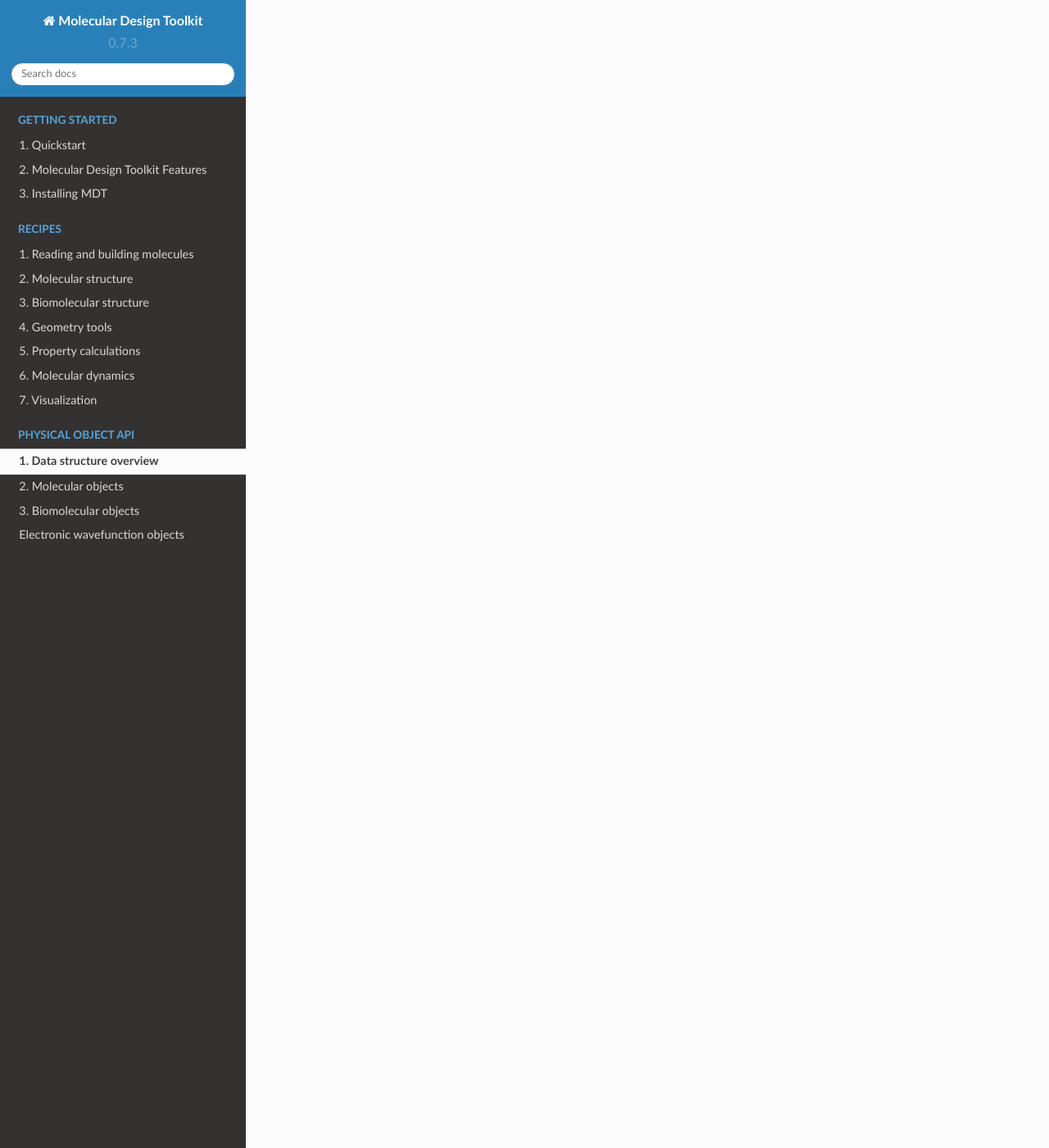
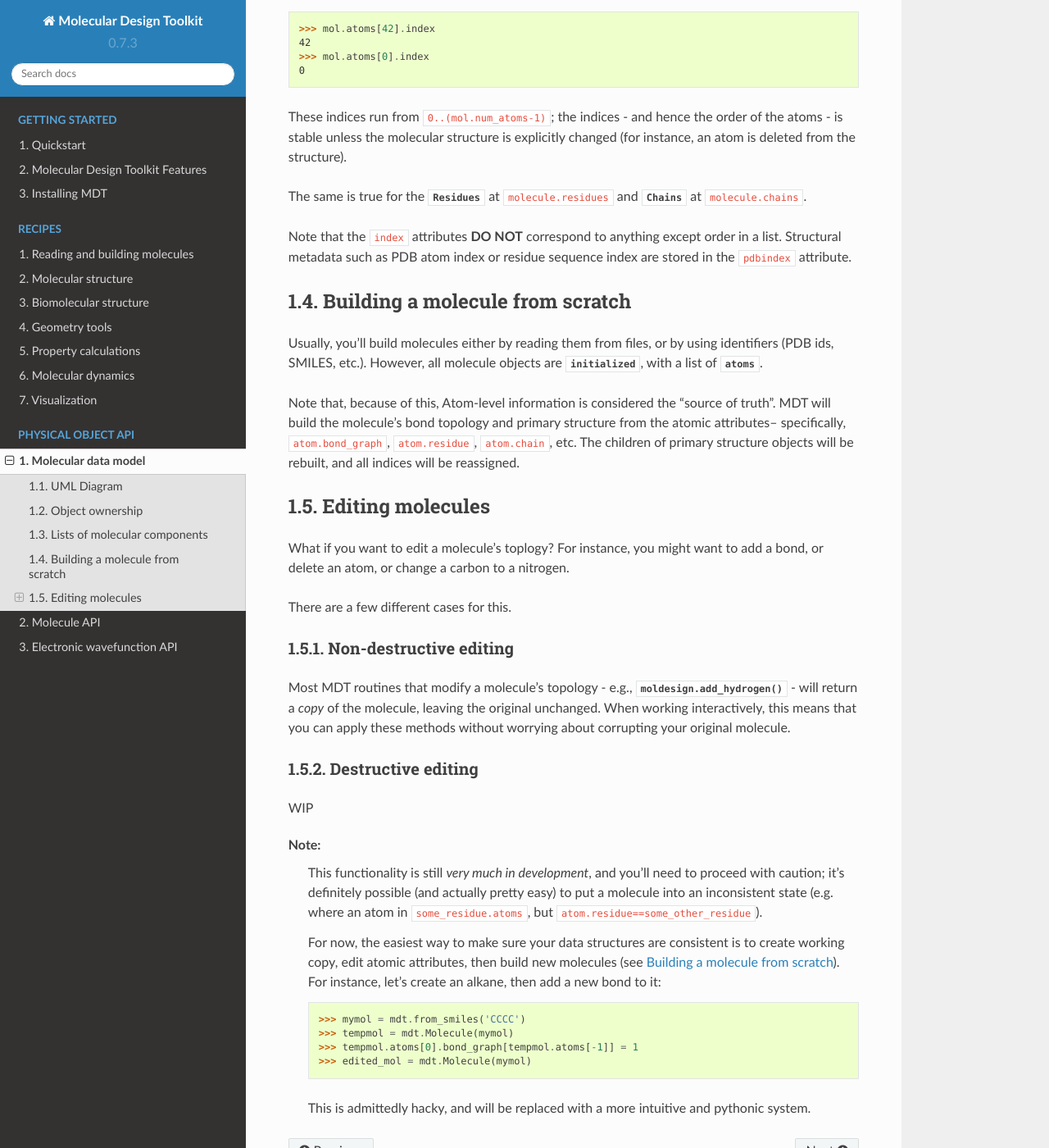
Before and after one commit to Autodesk/molecular-design-toolkit, a Sphinx documentation site: the page built from docs/api/datastructures.rst, in a window 1280 px wide and 1400 px high, scrolled down 1491 px. Shown: the whole window at 82% size. Built offline with Sphinx 7.4.7 and the Read the Docs theme 2.0.0, drawn with Linux system fonts in a browser that asks for light colours; pages that are not in the unit, such as notebooks, are missing from menus; some of the changed text lies outside the part shown.

Commit message:
Add apidoc replacement

```diff
--- a/docs/api/datastructures.rst
+++ b/docs/api/datastructures.rst
@@ -1,5 +1,73 @@
-=======================
-Data structure overview
+====================
+Molecular data model
+====================
+
+UML Diagram
+-----------
+
+This diagram shows relationships between the major classes that have straightforward
+"physical" counterparts. Note that this is a high-level view, and many details are omitted for clarity.
+
+.. image:: /img/data.png
+
+Object ownership
+----------------
+
+:class:`Molecules <moldesign.Molecule>` are composed of many both "physical" objects, including ``Atoms``, ``Residues``, etc.; and computational objects such as ``EnergyModels``, ``Integrators``, etc.
+
+Any object that is "owned" by a specific molecule will contain a reference to the molecule at ``object.molecule`` (e.g., ``atom.molecule``, ``residue.molecule``, ``energy_model.molecule``).
+
+
+Lists of molecular components
+-----------------------------
+
+All molecules contain a list of atoms at ``mol.atoms``. Each atom in this list stores its list index for easy retrieval:
+
+   >>> mol.atoms[42].index
+   42
+   >>> mol.atoms[0].index
+   0
+
+These indices run from ``0..(mol.num_atoms-1)``; the indices - and hence the order of the atoms - is stable unless the molecular structure is explicitly changed (for instance, an atom is deleted from the structure).
+
+The same is true for the :class:`Residues <moldesign.Residue>` at ``molecule.residues`` and :class:`Chains <moldesign.Chain>` at ``molecule.chains``.
+
+Note that the ``index`` attributes **DO NOT** correspond to anything except order in a list. Structural metadata such as PDB atom index or residue sequence index are stored in the ``pdbindex`` attribute.
+
+
+Building a molecule from scratch
+--------------------------------
+
+Usually, you'll build molecules either by reading them from files, or by using identifiers (PDB ids, SMILES, etc.). However, all molecule objects are  :meth:`initialized <moldesign.molecules.molecule.Molecule.__init__>`, with a list of :class:`atoms <moldesign.Atom>`.
+
+Note that, because of this, Atom-level information is considered the "source of truth". MDT will build the molecule's bond topology and primary structure from the atomic attributes-- specifically, ``atom.bond_graph``, ``atom.residue``, ``atom.chain``, etc. The children of primary structure objects will be rebuilt, and all indices will be reassigned.
+
+
+Editing molecules
+-----------------
+
+What if you want to edit a molecule's toplogy? For instance, you might want to add a bond, or delete an atom, or change a carbon to a nitrogen.
+
+There are a few different cases for this.
+
+Non-destructive editing
 =======================
 
-.. image:: /img/data.png
+Most MDT routines that modify a molecule's topology - e.g., :meth:`moldesign.add_hydrogen` - will return a *copy* of the molecule, leaving the original unchanged. When working interactively, this means that you can apply these methods without worrying about corrupting your original molecule.
+
+Destructive editing
+===================
+
+WIP
+
+Note:
+   This functionality is still *very much in development*, and you'll need to proceed with caution; it's definitely possible (and actually pretty easy) to put a molecule into an inconsistent state (e.g. where an atom in ``some_residue.atoms``, but ``atom.residue==some_other_residue``).
+
+   For now, the easiest way to make sure your data structures are consistent is to create working copy, edit atomic attributes, then build new molecules (see  `Building a molecule from scratch`_). For instance, let's create an alkane, then add a new bond to it:
+
+     >>> mymol = mdt.from_smiles('CCCC')
+     >>> tempmol = mdt.Molecule(mymol)
+     >>> tempmol.atoms[0].bond_graph[tempmol.atoms[-1]] = 1
+     >>> edited_mol = mdt.Molecule(mymol)
+
+   This is admittedly hacky, and will be replaced with a more intuitive and pythonic system.
--- /dev/null
+++ b/docs/generate_package_api.py
@@ -0,0 +1,157 @@
+#!/usr/bin/env python
+""" Auto-generate rst files for the MDT API.
+
+This is more or less our customized replacement for sphinx-apidoc. The goal here is to
+organize the auto-generated API documentation in a more user-focused way - to clearly group
+the classes and functions exposed by various parts of the MDT *runtime* API.
+"""
+import os
+import types
+import collections
+
+SubMod = collections.namedtuple('MDTSubModule', 'modname name toplevel')
+
+SUBMODULES = [SubMod('geom', 'Geometry', True),
+              SubMod('widgets', 'Widgets', False),
+              SubMod('tools', 'Tools', True),
+              SubMod('models', 'Energy models', False),
+              SubMod('integrators', 'Integrators', False),
+              SubMod('data', 'Data', False)]
+
+DOCPATH = '_mdt_api'
+
+IGNORES = set(('toplevel exports __builtins__ __file__ __name__ __package__ __path__ __module__ '
+               '__all__').split())
+
+
+def main():
+    if not os.path.exists(DOCPATH):
+        os.mkdir(DOCPATH)
+
+    for m in SUBMODULES:
+        rstfile = os.path.join(DOCPATH, 'moldesign.%s.rst' % m.modname)
+        with open(rstfile, 'w') as outfile:
+            print >> outfile, document_module(m)
+            print '   %s' % rstfile
+
+
+def document_module(submod):
+    """ Create a string with appropriate Autodoc directives for a given submodule
+
+    Args:
+        submod (SubMod): description of the submodule
+
+    Returns:
+        str: RST file content
+    """
+    module = getattr(moldesign, submod.modname)
+    moddoc, mod_members, allnames = get_module_members(module, submod)
+
+    docname = '%s API' % submod.name
+    output = ['='*len(docname), docname, '='*len(docname), '']
+    sections = collections.OrderedDict([('Classes', []),
+                                        ('Functions', []),
+                                        ('Data', []),
+                                        ('Unexported API', [])
+                                        ])
+
+    if moddoc is not None:
+        output.extend([moddoc, ''])
+
+    for attrname, attr in mod_members:
+        if submod.toplevel and attrname in allnames:
+            path = 'moldesign'
+        else:
+            path = 'moldesign.%s' % submod.modname
+
+        directive = get_autodoc_directive(attr, attrname, path)
+
+        if submod.toplevel and attrname not in allnames:
+            sections['Unexported API'].extend(directive)
+        elif isinstance(attr, type):
+            sections['Classes'].extend(directive)
+        elif isinstance(attr, types.FunctionType):
+            sections['Functions'].extend(directive)
+        else:
+            sections['Data'].extend(directive)
+
+    for key, lines in sections.iteritems():
+        if not lines: continue
+        output.extend([key, '='*len(key), ''])
+        output.extend(lines)
+
+    return '\n'.join(output)
+
+
+def get_module_members(module, submod):
+    """ Make a list of the attributes to document for this module
+
+    Returns:
+        (str): docstring for the module (or None if it doesn't have one)
+        List[(str, object)]: list of tuples of the form (attribute name, attribute reference)
+        set(str): list of attribute names in the __all__ variables
+    """
+    attrnames = dir(module)
+    mod_members = []
+    for attrname in attrnames:
+        if attrname in IGNORES: continue
+
+        attr = getattr(module, attrname)
+        if isinstance(attr, types.ModuleType): continue
+
+        if attrname == '__doc__':
+            moddoc = attr
+            continue
+        else:
+            mod_members.append((attrname, attr))
+
+    mod_members.sort()
+
+    if hasattr(module, '__all__') and submod.toplevel:
+        allnames = set(module.__all__)
+    else:
+        allnames = set(attrnames)
+
+    return moddoc, mod_members, allnames
+
+
+def get_autodoc_directive(attr, attrname, path):
+    """ Create autodoc directive for a given object in the module
+
+    Returns:
+        List[str]: list of lines (to be joined via ``'\n'.join()``)
+    """
+    attrdocname = '``%s`` %s'%(attrname, _obj_description(attr))
+    directive = [attrdocname,
+                 '-'*len(attrdocname), '',
+                 '.. %s:: %s.%s'%(_autorst(attr), path, attrname)]
+
+    if isinstance(attr, type):
+        directive.append('    :members:\n    :undoc-members:\n    :show-inheritance:')
+
+    directive.append('')
+
+    return directive
+
+
+def _obj_description(o):
+    if isinstance(o, type):
+        return 'class'
+    elif isinstance(o, types.FunctionType):
+        return 'function'
+    else:
+        return ''
+
+
+def _autorst(o):
+    if isinstance(o, type):
+        return 'autoclass'
+    elif isinstance(o, types.FunctionType):
+        return 'autofunction'
+    else:
+        return 'autoattribute'
+
+
+if __name__ == '__main__':
+    import moldesign
+    main()
```
Also changed, not shown: docs/api/molecule.rst (+5 -3 lines), docs/api/residue.rst (deleted, +0 -15 lines), docs/api/wfn.rst (+3 -7 lines), docs/index.rst (+7 -7 lines), 1 other file.
